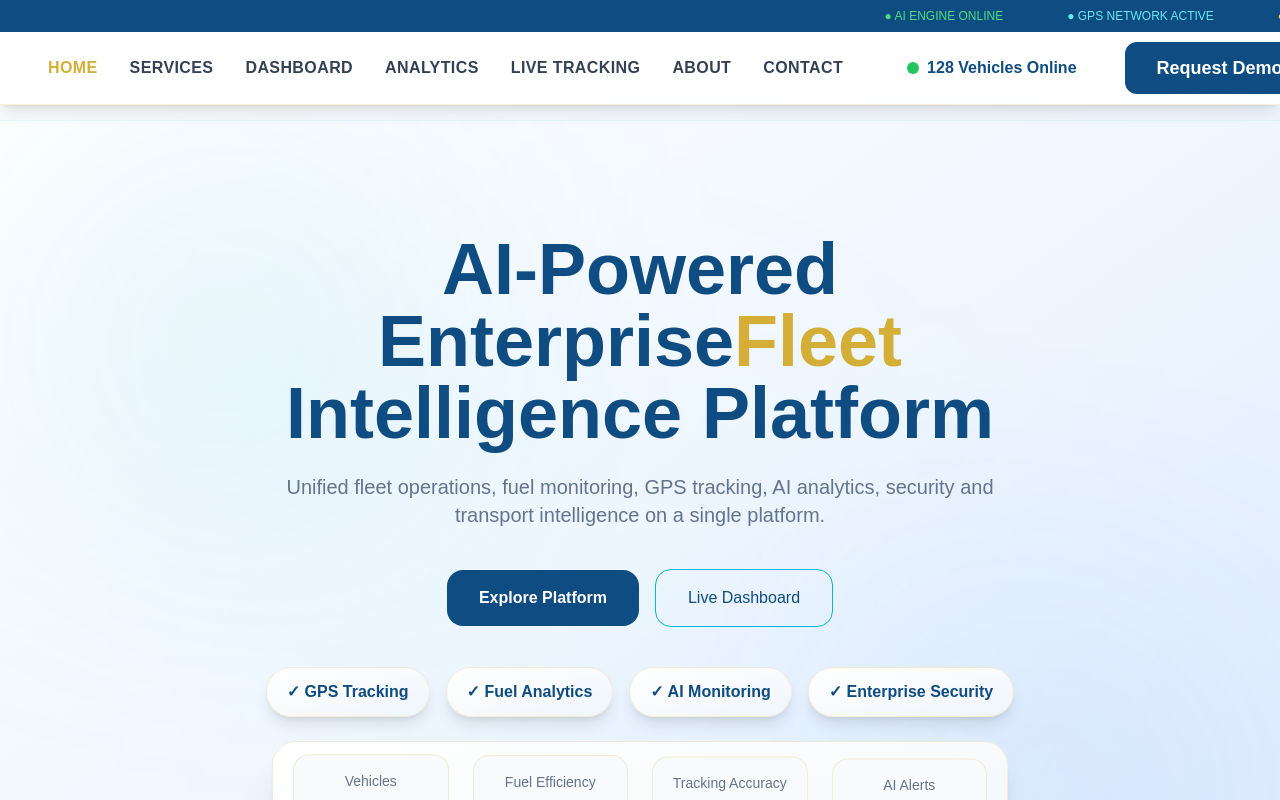
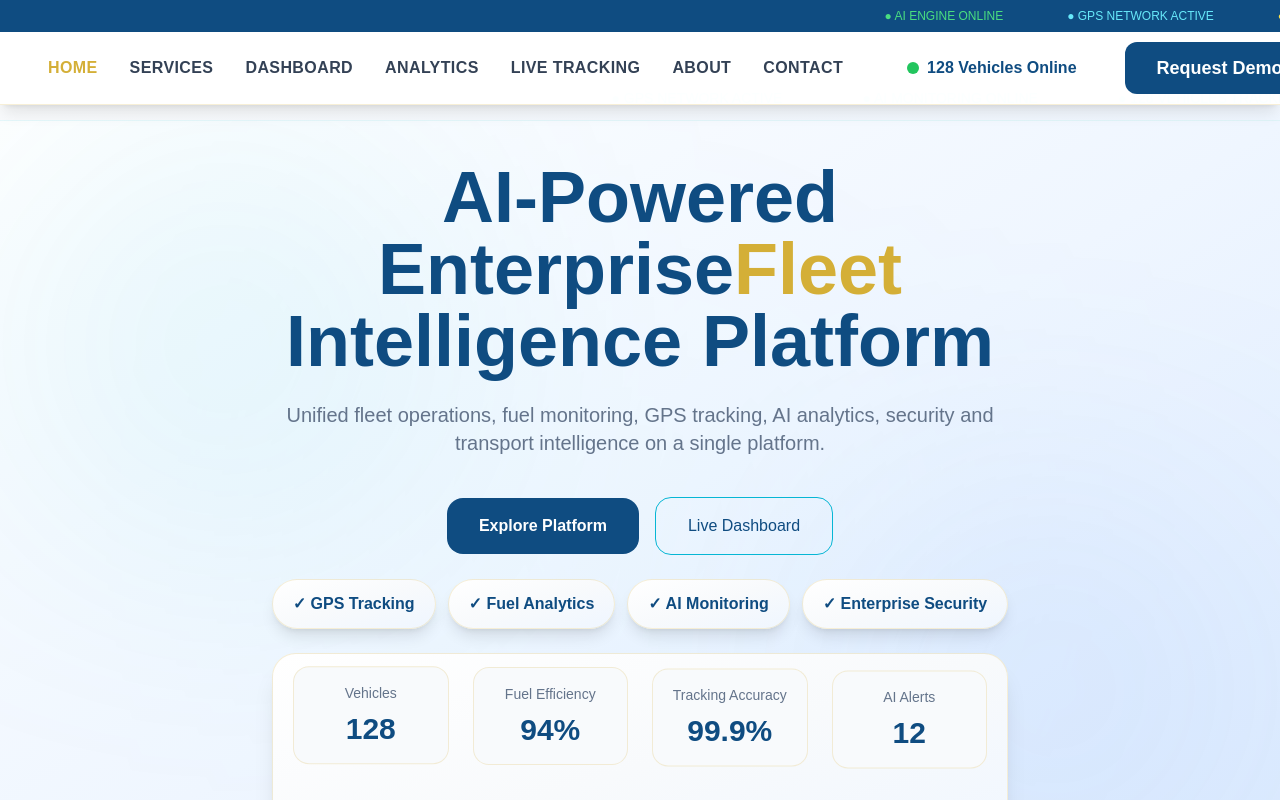
Before and after one commit to pritam1991verma/bdph-fleet-intelligence, a React (Vite) app: page / in a window 1280 px wide. Shown: the top 800 px of the page. Built offline with nearby package versions, Linux system fonts and the light colour scheme.

Commit message:
Update Home.tsx

```diff
--- a/src/pages/Home.tsx
+++ b/src/pages/Home.tsx
@@ -131,7 +131,7 @@
       </div>
 
       {/* HERO */}
-          <section
+         <section
   id="home"
   className="
   relative
@@ -139,9 +139,8 @@
   flex-col
   items-center
   justify-center
-  min-h-[85vh]
-  pt-28
-  pb-12
+  pt-8
+  pb-8
   text-center
   px-4
   sm:px-6
@@ -226,7 +225,7 @@
   initial={{ opacity: 0, y: 60 }}
   animate={{ opacity: 1, y: 0 }}
   transition={{ duration: 1 }}
-            className="relative z-10 max-w-6xl mx-auto"
+            className="relative z-10 max-w-6xl mx-auto pt-2"
 >
 
 
@@ -296,7 +295,7 @@
             </a>
 
           </div>
-          <div className="flex flex-wrap justify-center gap-4 mt-10">
+          <div className="flex flex-wrap justify-center gap-3 mt-6">
 
   <div className="bg-gradient-to-br from-white via-slate-50 to-blue-50 px-5 py-3 rounded-full shadow-lg border border-[#D4AF37]/20 text-[#0F4C81] font-semibold">
     ✓ GPS Tracking
```
